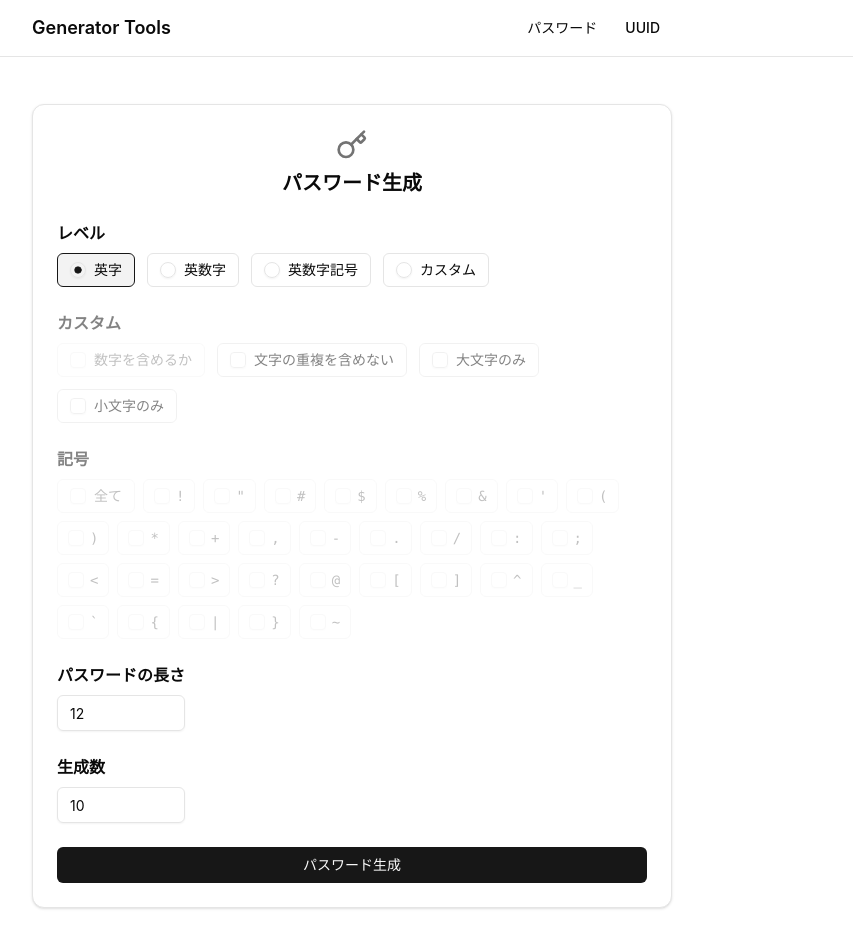
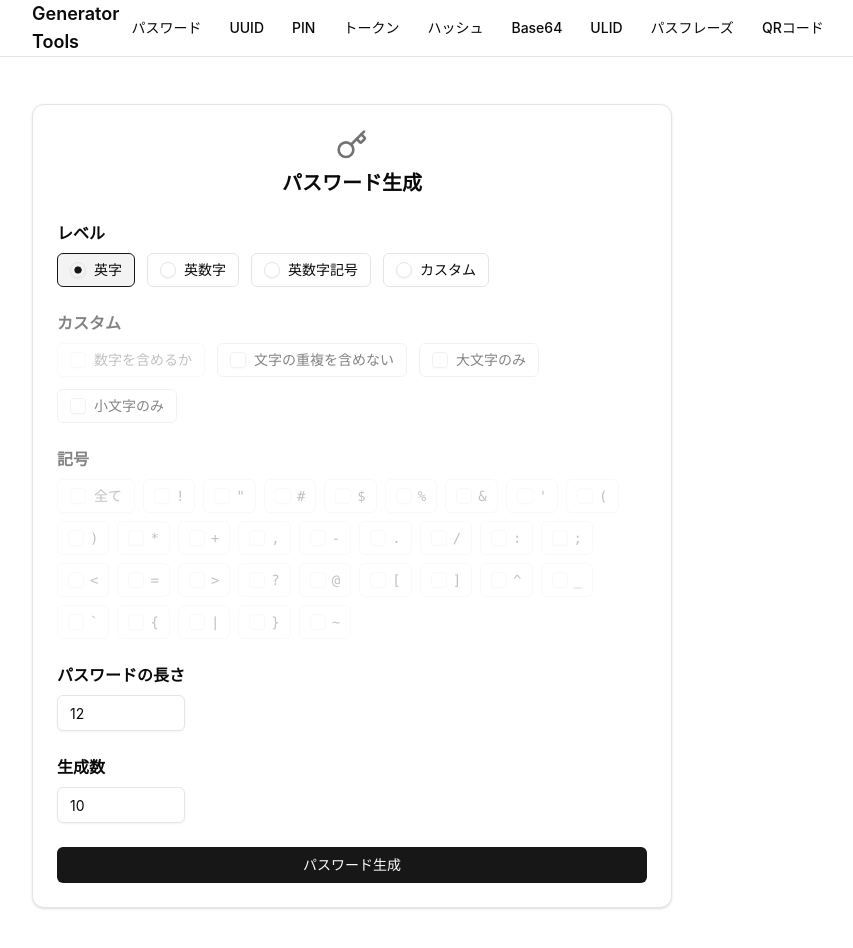
Before and after one commit to almondoo/generate-password, a Next.js app: page / in a window 1280 px wide. Shown: the top 948 px of the page, without its empty margins (288-1141 px from the left). Built offline with nearby package versions, Linux system fonts and the light colour scheme.

Commit message:
feat: ナビゲーションに全ツールのリンクを追加
- Header.tsxに7つの新ツールのnavItemsを追加
- metadata descriptionを更新
- パスフレーズテストの不安定なアサーションを修正（yo-yoのハイフン対応）

```diff
--- a/src/app/layout.tsx
+++ b/src/app/layout.tsx
@@ -6,7 +6,7 @@ import './globals.css';
 
 export const metadata: Metadata = {
   title: 'Generator Tools',
-  description: 'パスワード・UUIDを生成する',
+  description: 'パスワード・UUID・トークン・ハッシュなどを生成する',
 };
 
 interface Props {
--- a/src/components/Header.tsx
+++ b/src/components/Header.tsx
@@ -15,6 +15,13 @@ import { useState } from 'react';
 const navItems = [
   { label: 'パスワード', href: '/' },
   { label: 'UUID', href: '/uuid' },
+  { label: 'PIN', href: '/pin' },
+  { label: 'トークン', href: '/token' },
+  { label: 'ハッシュ', href: '/hash' },
+  { label: 'Base64', href: '/base64' },
+  { label: 'ULID', href: '/ulid' },
+  { label: 'パスフレーズ', href: '/passphrase' },
+  { label: 'QRコード', href: '/qrcode' },
 ];
 
 const Header = () => {
```
Also changed, not shown: 1 other file (tests, documents, lock files or other folders).
